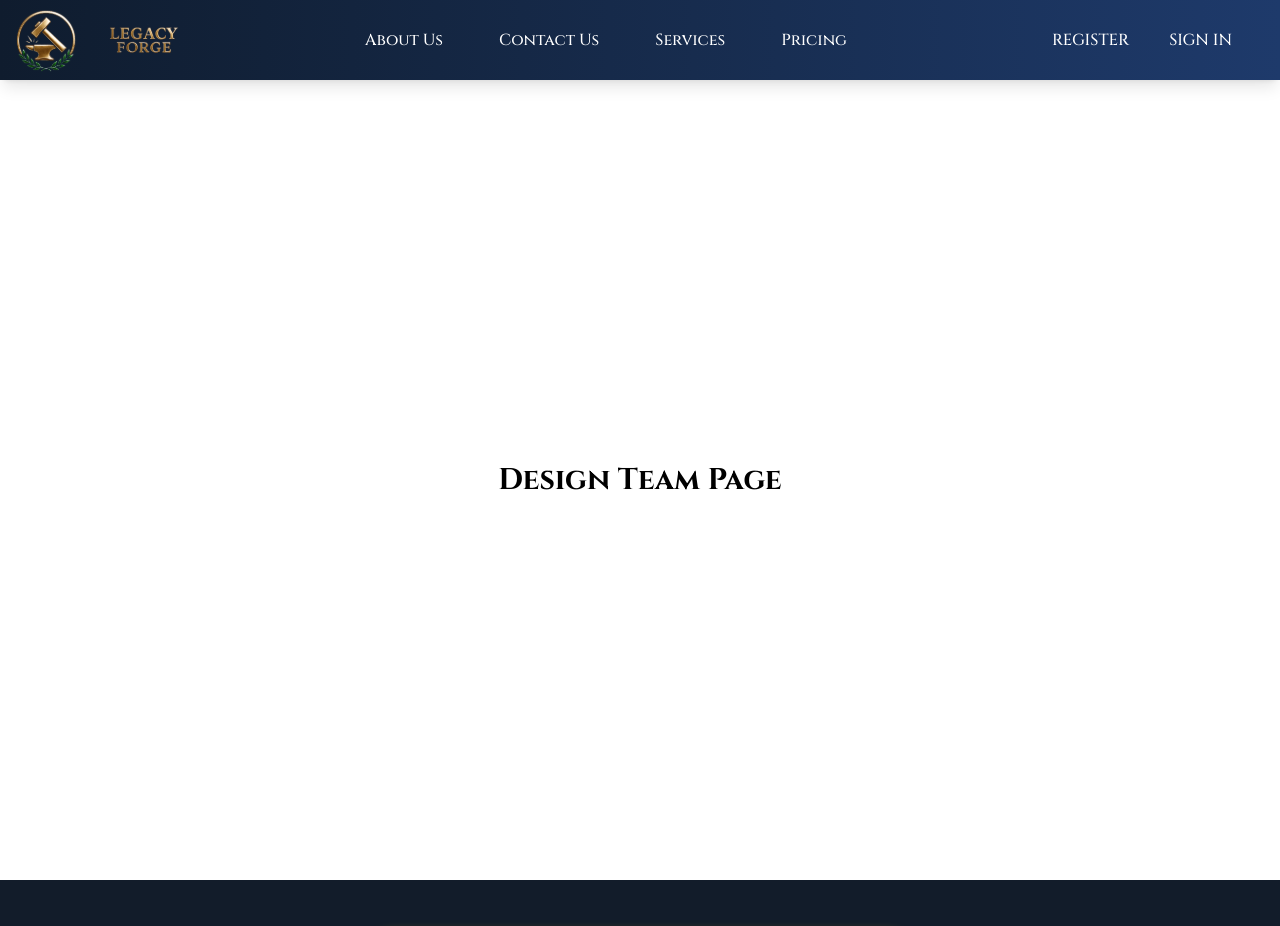
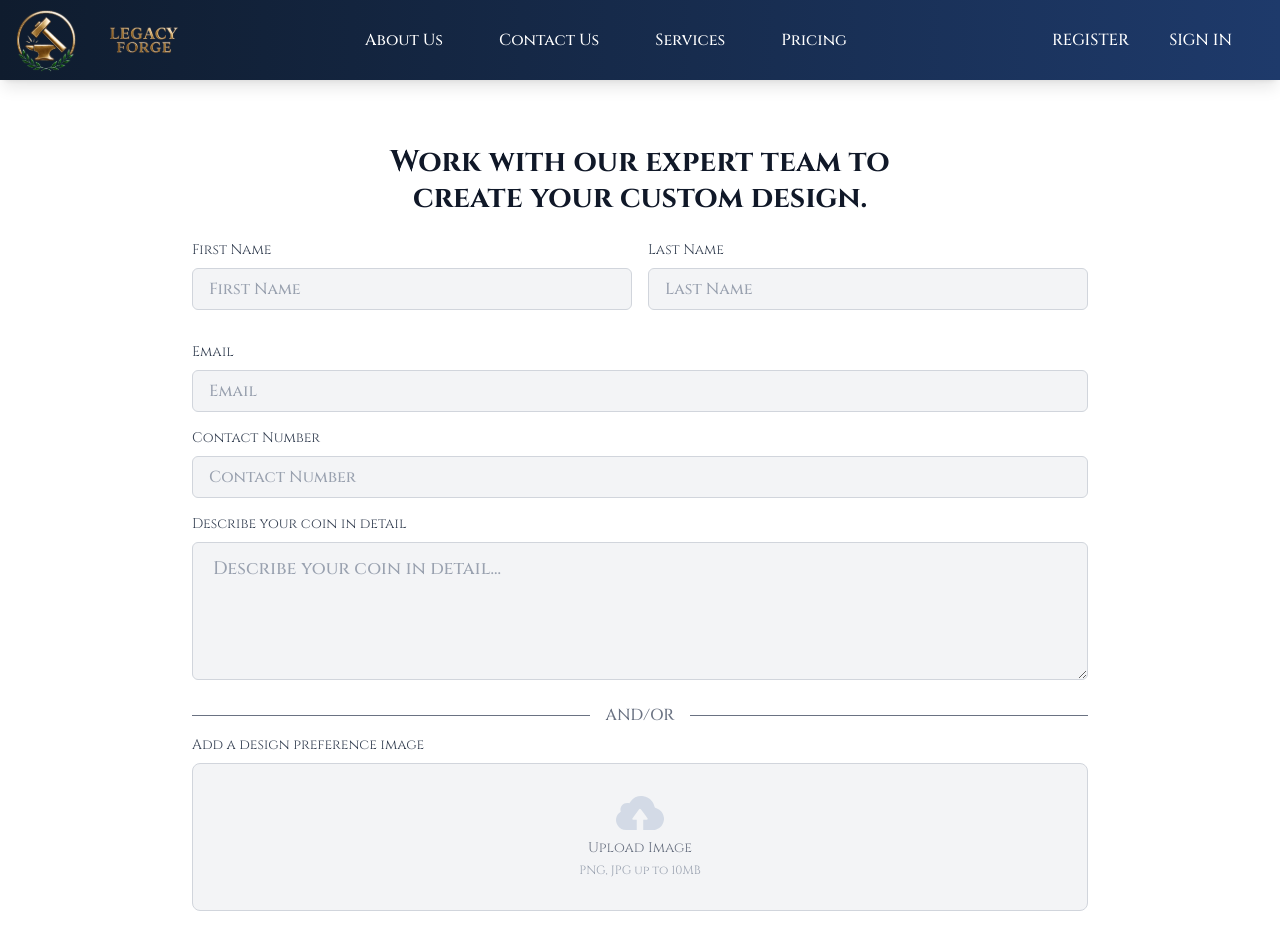
Before and after one commit to walkabout-collection/3d-coin-frontend, a Next.js app: page /design-team in a window 1280 px wide. Shown: the top 926 px of the page. Built offline with nearby package versions, Linux system fonts and the light colour scheme.

Commit message:
feat: implement DesignTeamForm with user details and coin description/image upload

```diff
--- /dev/null
+++ b/src/components/DesignTeamForm/index.tsx
@@ -0,0 +1,160 @@
+'use client';
+import React from 'react';
+import { useForm } from 'react-hook-form';
+import { zodResolver } from '@hookform/resolvers/zod';
+import * as z from 'zod';
+
+import Image from 'next/image';
+import Input from '../common/input';
+import Button from '../common/button/Button';
+
+const formSchema = z.object({
+  firstName: z.string().min(1, 'First name is required'),
+  lastName: z.string().min(1, 'Last name is required'),
+  email: z.string().email('Invalid email address').min(1, 'Email is required'),
+  contactNumber: z.string().min(10, 'Contact number must be at least 10 digits').max(15, 'Contact number too long'),
+  description: z.string().min(10, 'Description must be at least 10 characters long'),
+  image: z.any().optional(),
+});
+
+type FormData = z.infer<typeof formSchema>;
+
+const DesignTeamForm: React.FC = () => {
+  const {
+    register,
+    handleSubmit,
+    formState: { errors },
+    setValue,
+    watch,
+    reset,
+  } = useForm<FormData>({
+    resolver: zodResolver(formSchema),
+    defaultValues: {
+      firstName: '',
+      lastName: '',
+      email: '',
+      contactNumber: '',
+      description: '',
+      image: null,
+    },
+  });
+
+  const onSubmit = (data: FormData) => {
+    console.log('Form Data:', data);
+
+    alert('Form submitted! Check console for data.');
+    reset();
+  };
+
+  const handleFileChange = (e: React.ChangeEvent<HTMLInputElement>) => {
+    const file = e.target.files?.[0];
+    setValue('image', file || null);
+  };
+
+  return (
+    <div className="max-w-4xl mx-auto py-16">
+      <h2 className="text-3xl max-w-xl mx-auto font-bold text-gray-900 mb-6 text-center">
+        Work with our expert team to create your custom design.
+      </h2>
+
+      <form onSubmit={handleSubmit(onSubmit)} className="space-y-4 mt-5">
+        <div className="grid grid-cols-2 gap-4">
+          <Input
+            label="First Name"
+            placeholder="First Name"
+            inputSize="md"
+            {...register('firstName')}
+            error={errors.firstName?.message}
+          />
+          <Input
+            label="Last Name"
+            placeholder="Last Name"
+            inputSize="md"
+            {...register('lastName')}
+            error={errors.lastName?.message}
+          />
+        </div>
+        <Input
+          label="Email"
+          placeholder="Email"
+          type="email"
+          inputSize="md"
+          {...register('email')}
+          error={errors.email?.message}
+        />
+        <Input
+          label="Contact Number"
+          placeholder="Contact Number"
+          type="tel"
+          inputSize="md"
+          {...register('contactNumber')}
+          error={errors.contactNumber?.message}
+        />
+        <Input
+          label="Describe your coin in detail"
+          placeholder="Describe your coin in detail..."
+          inputSize="lg"
+          textarea={true}
+          rows={4}
+          {...register('description')}
+          error={errors.description?.message}
+        />
+        <div className="flex justify-center my-2 items-center">
+          <div className="border-t border-gray-500  w-full"></div>
+          <div className="px-4 text-md text-center font-medium text-gray-500 bg-white">
+            AND/OR
+          </div>
+          <div className="border-t border-gray-500  w-full"></div>
+        </div>
+
+        {/* Image Upload */}
+        <div className="mb-4">
+          <label className="block mb-2 text-sm font-normal text-gray-700">
+            Add a design preference image
+          </label>
+          <div className="border  border-gray-300 rounded-lg p-8 text-center bg-gray-100 hover:border-primary transition-colors">
+            <input
+              type="file"
+              accept="image/*"
+              onChange={handleFileChange}
+              className="hidden"
+              id="image-upload"
+            />
+            <label htmlFor="image-upload" className="cursor-pointer">
+              <div className="flex flex-col items-center">
+                <Image
+                  src="/images/home/upload-icon.svg"
+                  alt="Upload"
+                  width={48}
+                  height={48}
+                  className="mb-2 opacity-50"
+                />
+                <p className="text-sm text-gray-500 mb-1">Upload Image</p>
+                <p className="text-xs text-gray-400">PNG, JPG up to 10MB</p>
+              </div>
+            </label>
+            {watch('image') && (
+              <p className="mt-2 text-sm text-green-600">
+                Image selected: {(watch('image') as File)?.name}
+              </p>
+            )}
+          </div>
+          {errors.image && (
+            <div className="mt-1 text-red-500 text-sm">
+             <span>{errors.image.message as string}</span>
+            </div>
+          )}
+        </div>
+        <Button
+          type="submit"
+          variant="primary"
+          className="max-w-xs mx-auto rounded-full py-3 font-semibold mt-10"
+        >
+          Send to Design Team
+        </Button>
+      </form>
+    </div>
+  );
+};
+
+export default DesignTeamForm;
--- a/src/containers/design-team/index.tsx
+++ b/src/containers/design-team/index.tsx
@@ -1,7 +1,12 @@
-export default function DesignTeamPage() {
+import DesignTeamForm from "@/src/components/DesignTeamForm";
+import React from "react";
+
+const DesignTeam = () => {
   return (
-    <div className="flex items-center justify-center h-screen bg-white">
-      <h1 className="text-3xl font-bold text-black">Design Team Page</h1>
-    </div>
+    <>
+    <DesignTeamForm />
+    </>
   );
-}
+};
+
+export default DesignTeam;
```
Also changed, not shown: public/images/home/upload-icon.svg (added).
